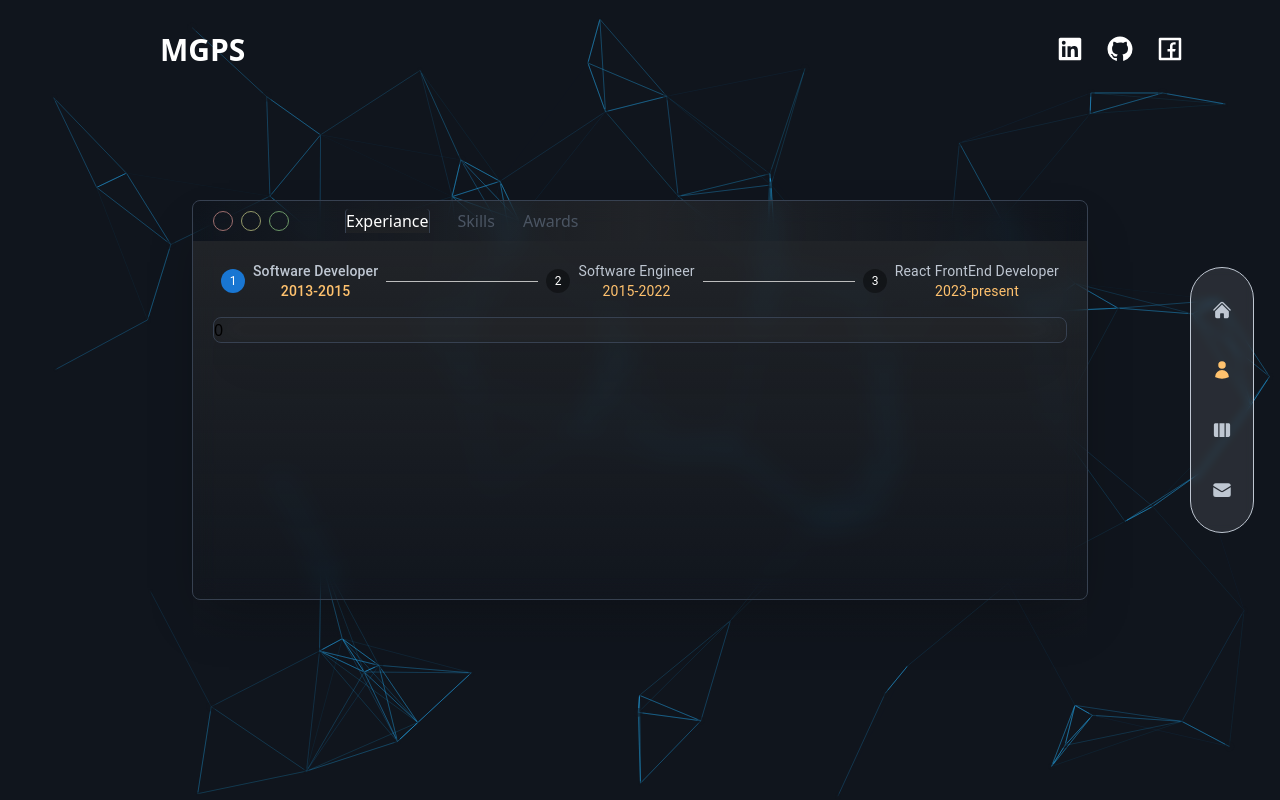
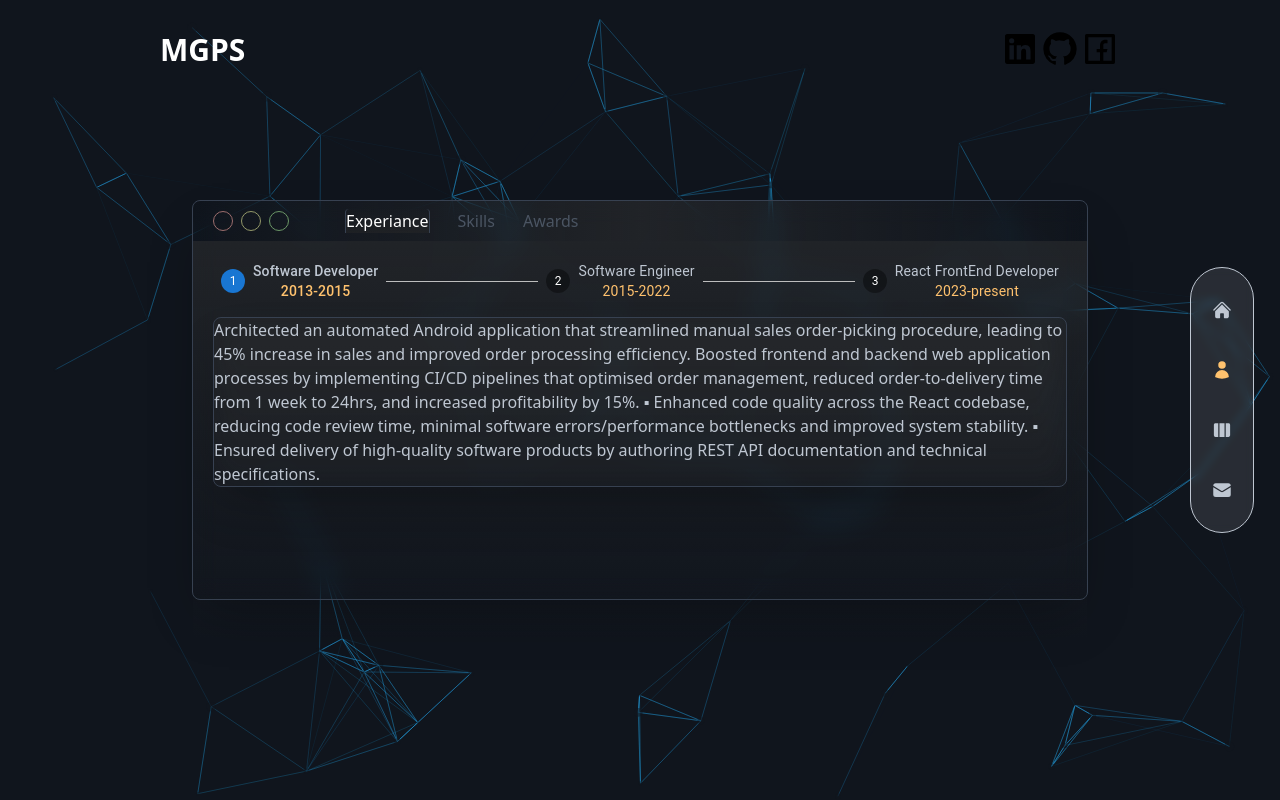
Before and after one commit to priyankara88/myportfoliyo, a React (Create React App) app: page /About in a window 1280 px wide. Built offline with nearby package versions, Linux system fonts and the light colour scheme.

Commit message:
Refactor image and social media components

```diff
--- a/src/component/Button.jsx
+++ b/src/component/Button.jsx
@@ -1,22 +1,21 @@
 import { Link } from "react-router-dom";
+
+import Priyankarasenarathne from "./../assets/cv/Priyankara Senarathne_CV 2023.pdf";
 
 const Button = () => {
   const DownloadCv = () => {
-    console.log("Download CV");
-    window.location.href = "./";
+    const link = document.createElement("a");
+    link.download = "PriyankaraSenarathne";
+
+    link.href = Priyankarasenarathne;
+
+    link.click();
   };
 
   return (
-    // <div className="pt-5 bg-white ">
-    //   <div className=" line-color flex items-center justify-center lg:items-start lg:justify-start lg:pl-40 container mx-auto ">
-    //     <div className=" cursor-pointer test px-[55px] py-[20px]  relative bg-[#10151d] text-[#BFC7D2] font-medium xl:text-center flex justify-center items-center md:items-start lg:text-center   rounded-lg shadow-[0px_0px_50px_-12px] shadow-[#ffa23e] ">
-    //       Resume
-    //     </div>
-    //   </div>
-    // </div>
     <div
+      onClick={DownloadCv}
       className="flex items-center justify-center  p-[1px]  bg-white  absolute rounded-lg shadow-[0px_0px_50px_-12px] shadow-[#ffa23e] "
-      onClick={DownloadCv}
     >
       <div className="relative  lg:items-center lg:justify-center container mx-auto ">
         <div className="z-0 px-[54px] py-[20px]  line-color cursor-pointer  relative bg-[#10151d] text-[#BFC7D2] font-medium xl:text-center  md:items-start lg:text-center  md:justify-start rounded-lg  ">
--- a/src/component/MyImage.jsx
+++ b/src/component/MyImage.jsx
@@ -1,15 +1,13 @@
 import MyImg from "../assets/img/priyankarasenarathne.jpg";
 const MyImage = () => {
   return (
-    <div className=" xl:flex lg:overflow-hidden xl:max-w-none z-0">
+    <>
       <img
         src={MyImg}
-        width={"200px"}
-        height={"200px"}
         alt="MyImage"
         className="w-full h-full bg-cover bg-no-repeat -z-10" //translate-z-0
       />
-    </div>
+    </>
   );
 };
 
--- a/src/component/Skils.jsx
+++ b/src/component/Skils.jsx
@@ -76,14 +76,14 @@ const Skils = () => {
                 "National ICT Awards 2014 InHouse Category Glod winner-Sri
                 Lanka"
               </p>
-              <div className="w-full">
-                <div className="w-full flex flex-row item-center justify-center">
-                  <img
-                    className="mt-2 w-[550px] h-[225px] bg-no-repeat aspect-square bg-cover"
-                    src={Nbqsa}
-                    alt="MyNbqsa"
-                  />
-                </div>
+              <div className="w-full flex items-center justify-center overflow-hidden">
+                {/* <div className="w-full flex flex-row overflow-hidden item-center justify-center"> */}
+                <img
+                  className="mt-2 w-[550px] h-[225px] bg-no-repeat aspect-square bg-cover"
+                  src={Nbqsa}
+                  alt="MyNbqsa"
+                />
+                {/* </div> */}
               </div>
             </div>
           </div>
--- a/src/component/Social.jsx
+++ b/src/component/Social.jsx
@@ -7,30 +7,32 @@ import { Link } from "react-router-dom";
 
 const Social = () => {
   return (
-    <div className="absolute  flex text-white items-center justify-center gap-x-5 text-lg z-50 cursor-pointer">
+    // <div className="absolute  flex text-white items-center justify-center gap-x-5 z-50 cursor-pointer">
+    <>
       <Link
         key={1}
         to={"https://www.linkedin.com/in/priyankara-senarathne/"}
         target="_blank"
-        className="hover:text-[#FFC26E] text-[20px] lg:text-[30px] transition-all duration-300 cursor-pointer "
+        className="hover:text-[#FFC26E] sm:text-[50px] lg:text-[40px] transition-all duration-300 cursor-pointer "
       >
         <RiLinkedinBoxFill />
       </Link>
       <Link
         to={"https://github.com/priyankara88"}
         target="_blank"
-        className="hover:text-[#FFC26E] text-[20px]  lg:text-[30px] transition-all duration-300 cursor-pointer"
+        className="hover:text-[#FFC26E] sm:text-[50px]  lg:text-[40px] transition-all duration-300 cursor-pointer"
       >
         <RiGithubFill />
       </Link>
       <Link
         to={"https://www.facebook.com/priyankara.senarathne"}
         target="_blank"
-        className="hover:text-[#FFC26E] text-[20px] lg:text-[30px] transition-all duration-300 cursor-pointer"
+        className="hover:text-[#FFC26E] sm:text-[50px] lg:text-[40px] transition-all duration-300 cursor-pointer"
       >
         <RiFacebookBoxLine />
       </Link>
-    </div>
+    </>
+    // </div>
   );
 };
 
--- a/src/component/TimeLine.jsx
+++ b/src/component/TimeLine.jsx
@@ -91,15 +91,55 @@ const TimeLine = () => {
       <div>
         {activeStep === 0 ? (
           <div className="mt-4 w-full border-[0.5px] rounded-lg shadow-2xl backdrop-blur-lg !border-gray-700">
-            {activeStep}
+            <p className="text-[#BFC7D2]">
+              Architected an automated Android application that streamlined
+              manual sales order-picking procedure, leading to 45% increase in
+              sales and improved order processing efficiency. Boosted frontend
+              and backend web application processes by implementing CI/CD
+              pipelines that optimised order management, reduced
+              order-to-delivery time from 1 week to 24hrs, and increased
+              profitability by 15%. ▪ Enhanced code quality across the React
+              codebase, reducing code review time, minimal software
+              errors/performance bottlenecks and improved system stability. ▪
+              Ensured delivery of high-quality software products by authoring
+              REST API documentation and technical specifications.{" "}
+            </p>
           </div>
         ) : activeStep === 1 ? (
           <div className="mt-4 w-full border-[0.5px] rounded-lg shadow-2xl backdrop-blur-lg !border-gray-700">
-            {activeStep}
+            <p className="text-[#BFC7D2]">
+              Led development of a Logistic ERP system, which reduced
+              procurement fraud by 90% and improved logistics efficiency. ▪
+              Shepherded 12 developers in converting prototypes and wireframes
+              into up-to-date frontend code using latest TypeScript React &
+              Node.js versions, all within the agile framework. ▪ Designed
+              software components that met organisational needs by liaising with
+              stakeholders, including department heads and end-users to gather
+              requirements. ▪ Minimised software errors by writing, reviewing
+              and debugging clean, efficient and well-documented codes,
+              integrating them with frameworks and APIs and utilising multiple
+              tools to configure GUI. ▪ Utilised Selenium to build unit testing
+              infrastructure in agile environment, resulting in optimal system
+              performance and reduced user-reported bugs. ▪ Increased
+              application responsiveness by providing post-implementation
+              support, including code review, troubleshooting and user feedback
+              to strengthen system integrity
+            </p>
           </div>
         ) : (
           <div className="mt-4 w-full border-[0.5px] rounded-lg shadow-2xl backdrop-blur-lg !border-gray-700">
-            {activeStep}
+            <p className="text-[#BFC7D2]">
+              ▪ Build and maintain responsive, interactive applications using
+              modern web technologies such as React.js, resulting in a reduction
+              in page load speeds and conversion rates. ▪ Design innovative,
+              reusable User Interface (UI) components that reduce development
+              costs and time for teams. ▪ Spearhead integration of third-party
+              services and APIs to add new functionalities, increasing user
+              interaction. ▪ Develop and execute frontend development strategies
+              by implementing optimisation techniques such as code minification
+              and troubleshooting issues using browser developer tools, thus
+              increasing website performance.
+            </p>
           </div>
         )}
       </div>
--- a/src/pages/Home.jsx
+++ b/src/pages/Home.jsx
@@ -12,25 +12,28 @@ const Home = () => {
       <Particale />
 
       <div className=" h-full w-full  ">
-        <div className="absolute   flex items-center px-16 xl:px-0 xl:h-[98px]  xl:pl-40 w-full">
-          <div className="container mx-auto  ">
-            <div className="flex flex-col lg:flex-row justify-between items-center gap-y-6 py-8 xl:pr-40">
-              {/* logo */}
+        <div className="flex w-full items-center justify-center   xl:pl-40">
+          {/* <div className=" mx-auto  "> */}
+          <div className="w-full flex flex-col lg:flex-row lg:justify-between items-center gap-y-6 py-8 xl:pr-40">
+            {/* logo */}
+            <div>
               <Link
                 to={"/"}
-                className="text-white font-semibold  text-[20px]  lg:text-[30px] "
+                className="text-white font-semibold  sm:text-[50px]  lg:text-[40px] "
               >
                 MGPS
               </Link>
-              {/* social media */}
-              <div className="relative flex items-center justify-center z-0 ">
-                <Social />
-              </div>
+            </div>
+
+            {/* social media */}
+            <div className="text-white gap-x-5 relative flex items-center justify-center z-0 ">
+              <Social />
             </div>
           </div>
+          {/* </div> */}
         </div>
 
-        <div className="w-full h-full  ">
+        {/* <div className="w-full h-full  ">
           <div className=" min-h-[500px] text-center flex flex-col justify-center  item-center xl:pt-40 xl:text-left container mx-auto ">
             <h1 className=" text-[20px] md:text-[28px] lg:text-[30px] text-[#BFC7D2] font-bold md:pl-30 xl:pl-40 lg:pt-[100px]">
               Hello, <span className="text-[#FFC26E]">It's Me</span> <br />
@@ -49,18 +52,13 @@ const Home = () => {
               <Button />
             </div>
           </div>
-          {/* xl:bg-cover xl:bg-right xl:bg-no-repeat mix-blend-color-dodge translate-z-0 */}
-          {/* <div
-            // style={{ backgroundImage: `url(${Backimg})` }}
-            className=" w-[1200px] h-full absolute right-0 bottom-0  xl:bg-right xl:bg-no-repeat mix-blend-color-dodge translate-z-0  "
-          ></div> */}
+
           <div>
-            {/* bg-none z-10 flex w-full h-screen items-center justify-center max-w-[400px] max-h-[550px] absolute -botton-32 lg:bottom-0 lg:right-[8%]  right-0 bottom-0 */}
             <div className="hidden absolute  overflow-hidden backdrop-blur-sm bg-[#BFC7D2]/10   rounded-t-full  xl:flex first-line:items-center justify-center w-[350px] h-[350px] lg:right-60 lg:bottom-48 border-2 border-#25A6E9 ">
               <MyImage />
             </div>
           </div>
-        </div>
+        </div> */}
       </div>
     </>
   );
```
Also changed, not shown: 2 other files (tests, documents, lock files or other folders).
